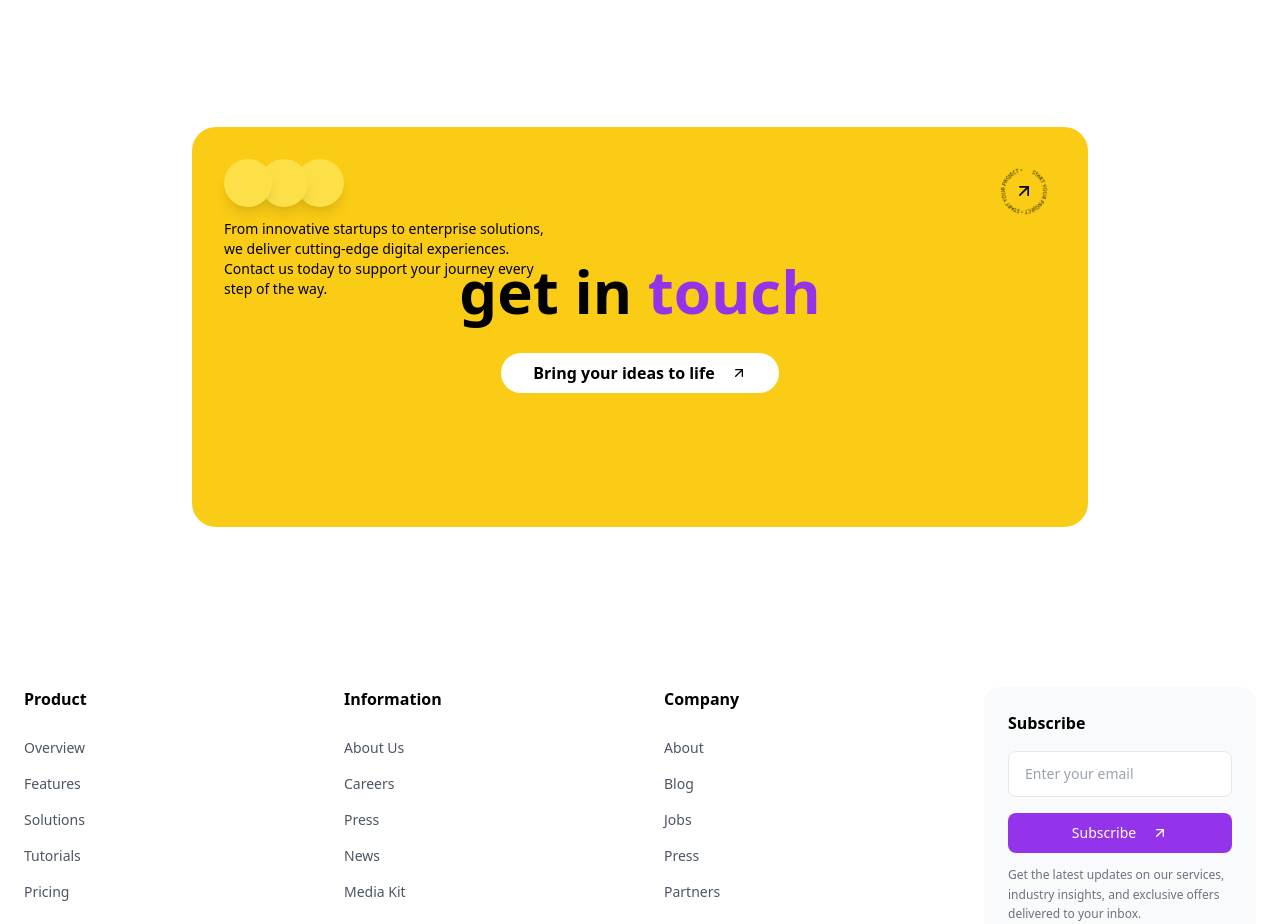
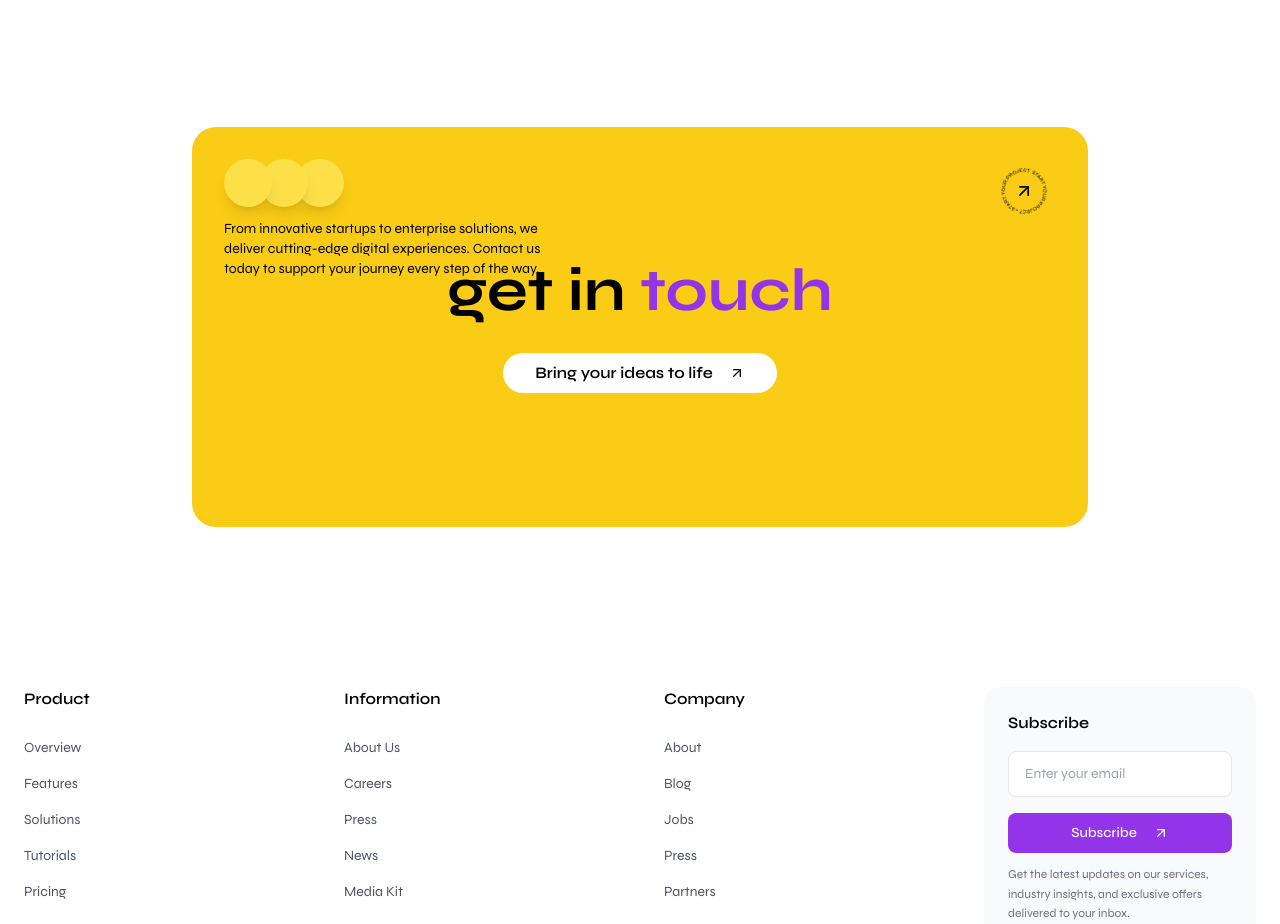
Before and after one commit to afnanahmadtariq/Devstract, a Next.js app: page / in a window 1280 px wide. Shown: the part 2780-3704 px from the top of the page. Built offline with nearby package versions, Linux system fonts and the light colour scheme.

Commit message:
Add Syne font and update Tailwind font family
Integrated the Syne Google font using next/font in layout.tsx and applied it as the default sans font in Tailwind config. Updated the body class to use the Syne font variable for consistent typography across the app.

```diff
--- a/app/layout.tsx
+++ b/app/layout.tsx
@@ -1,5 +1,12 @@
 import type { Metadata } from 'next'
+import { Syne } from 'next/font/google'
 import './globals.css'
+
+const syne = Syne({
+  subsets: ['latin'],
+  variable: '--font-syne',
+  display: 'swap',
+})
 
 export const metadata: Metadata = {
   title: {
@@ -38,7 +45,7 @@ export default function RootLayout({
 }>) {
   return (
     <html lang="en">
-      <body>{children}</body>
+      <body className={`${syne.variable} font-sans antialiased`}>{children}</body>
     </html>
   )
 }
--- a/tailwind.config.ts
+++ b/tailwind.config.ts
@@ -12,6 +12,10 @@ const config: Config = {
   ],
   theme: {
   	extend: {
+  		fontFamily: {
+  			sans: ['var(--font-syne)', 'system-ui', 'sans-serif'],
+  			syne: ['var(--font-syne)', 'system-ui', 'sans-serif'],
+  		},
   		colors: {
   			background: 'hsl(var(--background))',
   			foreground: 'hsl(var(--foreground))',
```
